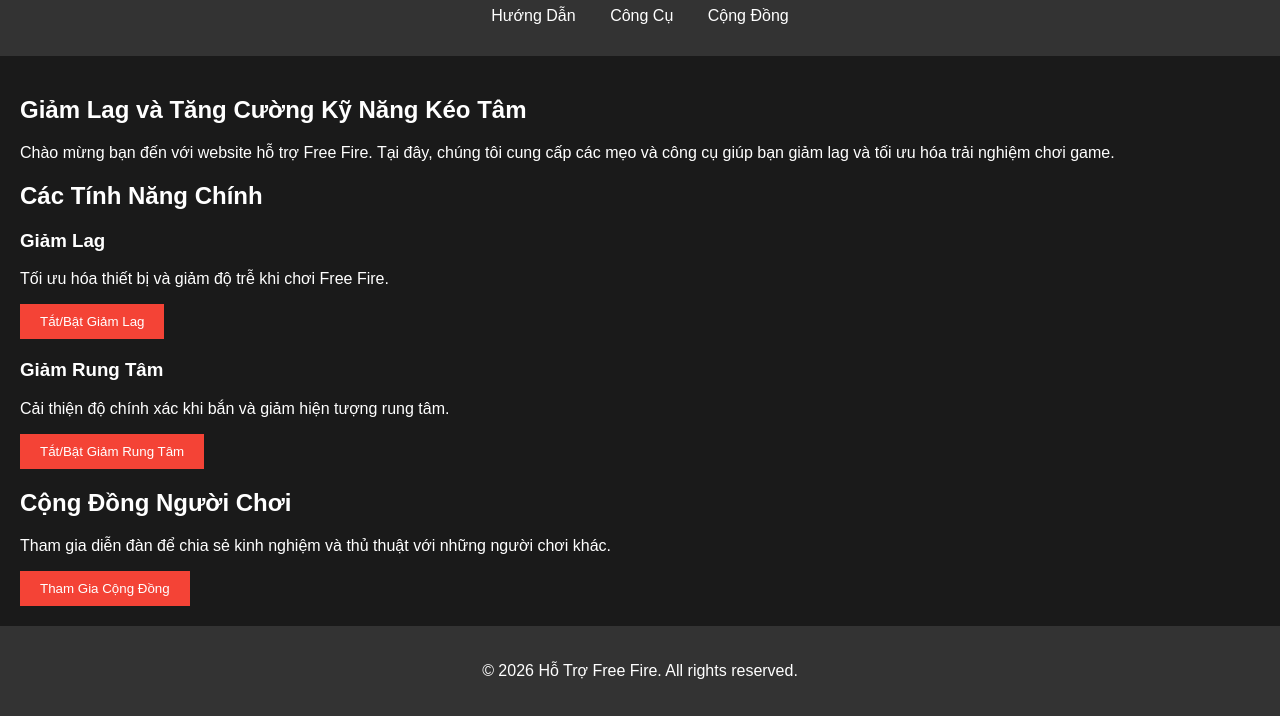
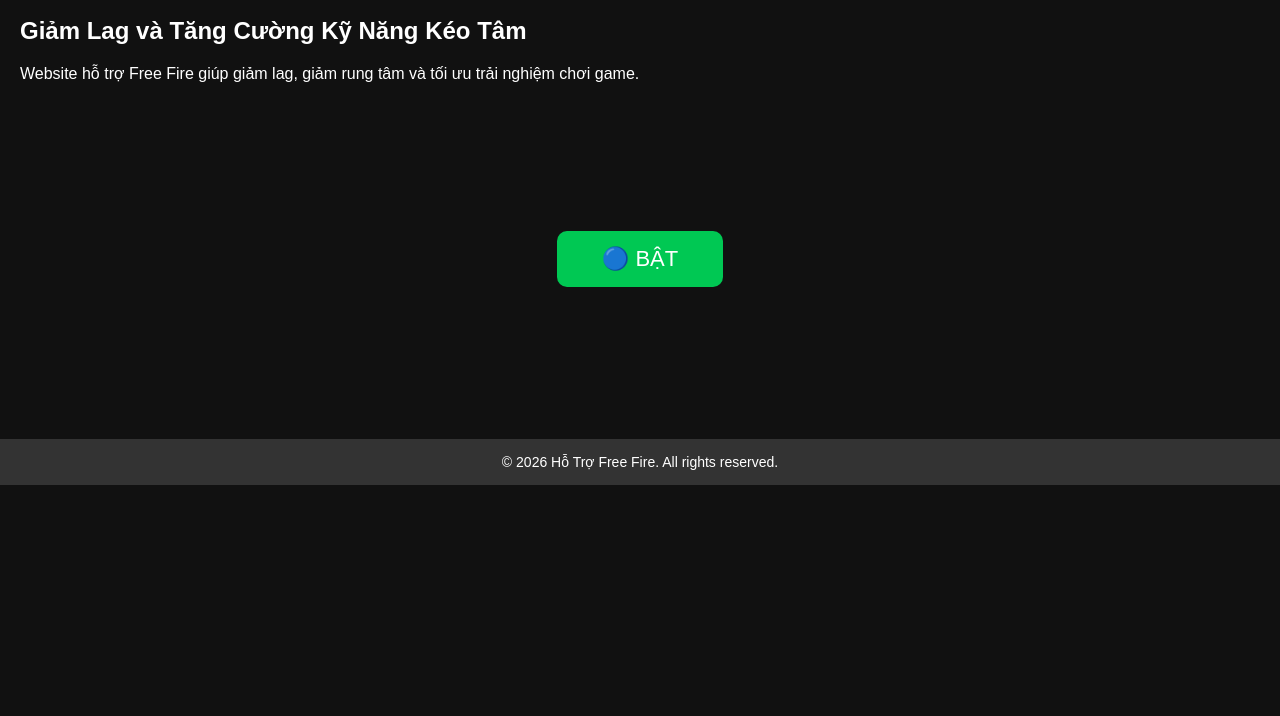
Before and after one commit to accfreefiremasono2-prog/hotrokeotamhaidang, a plain HTML site: page index.html in a window 1280 px wide. Shown: the part 88-804 px from the top of the page. Drawn offline with Linux system fonts and the light colour scheme.

Commit message:
Update index.html

```diff
--- a/index.html
+++ b/index.html
@@ -2,15 +2,14 @@
 <html lang="vi">
 <head>
     <meta charset="UTF-8">
+    <title>Hỗ Trợ Free Fire</title>
     <meta name="viewport" content="width=device-width, initial-scale=1.0">
-    <title>Hỗ Trợ Free Fire - Giảm Lag và Kéo Tâm</title>
+
     <style>
-        /* styles.css */
         body {
+            margin: 0;
             font-family: Arial, sans-serif;
-            margin: 0;
-            padding: 0;
-            background-color: #1a1a1a;
+            background-color: #111;
             color: white;
         }
 
@@ -20,18 +19,13 @@
             text-align: center;
         }
 
-        header nav ul {
-            list-style-type: none;
-            padding: 0;
+        header h1 {
+            margin: 0;
         }
 
-        header nav ul li {
-            display: inline;
-            margin: 0 15px;
-        }
-
-        header nav ul li a {
+        nav a {
             color: white;
+            margin: 0 10px;
             text-decoration: none;
         }
 
@@ -39,93 +33,89 @@
             padding: 20px;
         }
 
-        #features .feature {
-            margin: 20px 0;
+        h2 {
+            margin-top: 0;
         }
 
-        button {
-            background-color: #f44336;
-            border: none;
-            color: white;
-            padding: 10px 20px;
-            cursor: pointer;
+        /* NÚT GIỮA MÀN HÌNH */
+        .center-box {
+            display: flex;
+            justify-content: center;
+            align-items: center;
+            height: 40vh;
         }
 
-        button:hover {
-            background-color: #d32f2f;
+        #toggleBtn {
+            font-size: 22px;
+            padding: 15px 45px;
+            border: none;
+            border-radius: 10px;
+            cursor: pointer;
+            background-color: #00c853; /* xanh */
+            color: white;
+            transition: 0.3s;
+        }
+
+        #toggleBtn:hover {
+            opacity: 0.85;
         }
 
         footer {
+            background-color: #333;
             text-align: center;
-            padding: 20px;
-            background-color: #333;
+            padding: 15px;
+            font-size: 14px;
         }
     </style>
 </head>
 <body>
-    <!-- Header -->
+
     <header>
-        <div class="logo">
-            <h1>Hỗ Trợ Free Fire</h1>
-        </div>
+        <h1>Hỗ Trợ Free Fire</h1>
         <nav>
-            <ul>
-                <li><a href="#tutorials">Hướng Dẫn</a></li>
-                <li><a href="#tools">Công Cụ</a></li>
-                <li><a href="#community">Cộng Đồng</a></li>
-            </ul>
+            <a href="#">Hướng Dẫn</a>
+            <a href="#">Công Cụ</a>
+            <a href="#">Cộng Đồng</a>
         </nav>
     </header>
 
-    <!-- Main Section -->
     <main>
-        <section id="intro">
-            <h2>Giảm Lag và Tăng Cường Kỹ Năng Kéo Tâm</h2>
-            <p>Chào mừng bạn đến với website hỗ trợ Free Fire. Tại đây, chúng tôi cung cấp các mẹo và công cụ giúp bạn giảm lag và tối ưu hóa trải nghiệm chơi game.</p>
-        </section>
+        <h2>Giảm Lag và Tăng Cường Kỹ Năng Kéo Tâm</h2>
+        <p>
+            Website hỗ trợ Free Fire giúp giảm lag, giảm rung tâm và tối ưu trải nghiệm chơi game.
+        </p>
 
-        <section id="features">
-            <h2>Các Tính Năng Chính</h2>
-            <div class="feature">
-                <h3>Giảm Lag</h3>
-                <p>Tối ưu hóa thiết bị và giảm độ trễ khi chơi Free Fire.</p>
-                <button onclick="toggleLag()">Tắt/Bật Giảm Lag</button>
-            </div>
-            <div class="feature">
-                <h3>Giảm Rung Tâm</h3>
-                <p>Cải thiện độ chính xác khi bắn và giảm hiện tượng rung tâm.</p>
-                <button onclick="toggleRungTam()">Tắt/Bật Giảm Rung Tâm</button>
-            </div>
-        </section>
-
-        <section id="community">
-            <h2>Cộng Đồng Người Chơi</h2>
-            <p>Tham gia diễn đàn để chia sẻ kinh nghiệm và thủ thuật với những người chơi khác.</p>
-            <a href="https://your-forum-link.com" target="_blank">
-                <button>Tham Gia Cộng Đồng</button>
-            </a>
-        </section>
+        <!-- NÚT BẬT / DỪNG -->
+        <div class="center-box">
+            <button id="toggleBtn" onclick="toggleFeature()">
+                🔵 BẬT
+            </button>
+        </div>
     </main>
 
-    <!-- Footer -->
     <footer>
-        <p>&copy; 2026 Hỗ Trợ Free Fire. All rights reserved.</p>
+        © 2026 Hỗ Trợ Free Fire. All rights reserved.
     </footer>
 
     <script>
-        // JavaScript for toggling features
-        let lagEnabled = false;
-        let rungTamEnabled = false;
+        let isOn = false;
 
-        function toggleLag() {
-            lagEnabled = !lagEnabled;
-            alert("Giảm Lag " + (lagEnabled ? "Bật" : "Tắt"));
-        }
+        function toggleFeature() {
+            const btn = document.getElementById("toggleBtn");
 
-        function toggleRungTam() {
-            rungTamEnabled = !rungTamEnabled;
-            alert("Giảm Rung Tâm " + (rungTamEnabled ? "Bật" : "Tắt"));
+            if (!isOn) {
+                alert("✅ BẬT THÀNH CÔNG");
+                btn.style.backgroundColor = "#e53935"; // đỏ
+                btn.innerHTML = "⛔ DỪNG";
+                isOn = true;
+            } else {
+                alert("⛔ ĐÃ DỪNG");
+                btn.style.backgroundColor = "#00c853"; // xanh
+                btn.innerHTML = "🔵 BẬT";
+                isOn = false;
+            }
         }
     </script>
+
 </body>
 </html>
```
